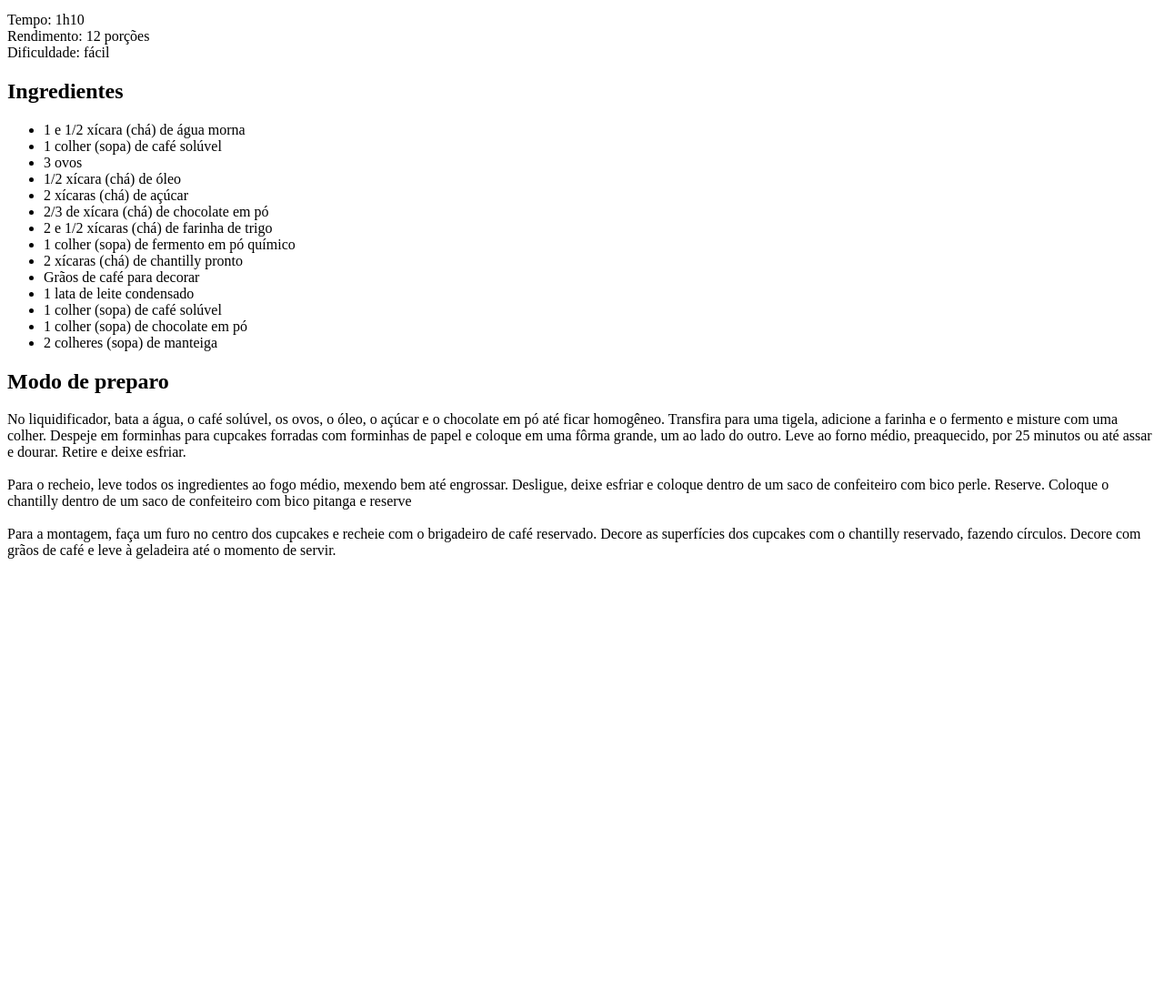
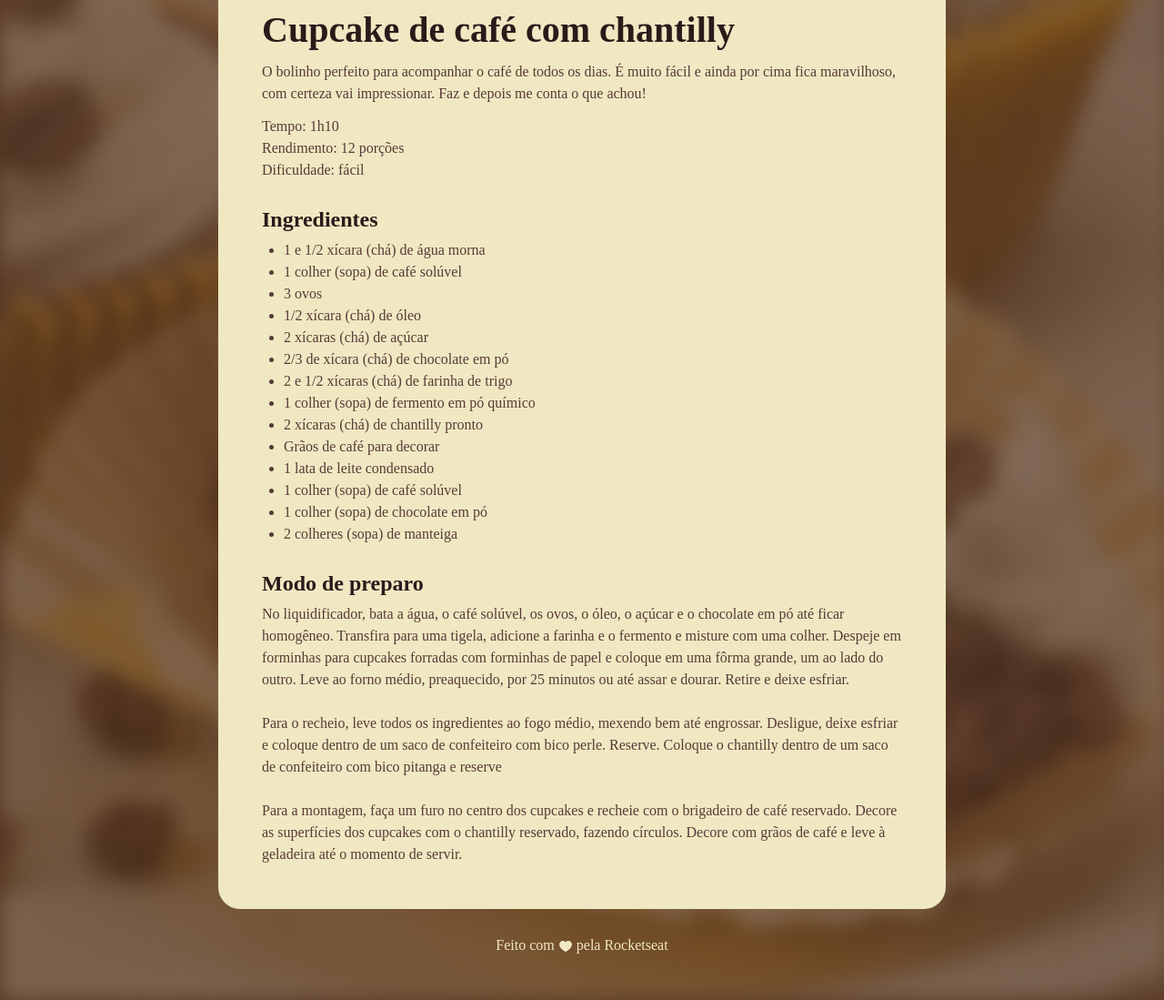
Before and after one commit to moniquedbandas/p-ginaDeReceita, a plain HTML site: page index.html in a window 1280 px wide. Shown: the part 500-1599 px from the top of the page at 91% size. Before the commit the page ends 1130 px from the top, so only its background shows below. Drawn offline with Linux system fonts and the light colour scheme; a web font is replaced by a local one.

Commit message:
Projeto de receita foi finalizado.

```diff
--- a/index.html
+++ b/index.html
@@ -2,9 +2,13 @@
 <html lang="pt-BR">
 
 <head>
+    <link rel="preconnect" href="https://fonts.googleapis.com">
+    <link rel="preconnect" href="https://fonts.gstatic.com" crossorigin>
+
     <meta charset="UTF-8">
     <meta name="viewport" content="width=device-width, initial-scale=1.0">
     <title>Página de receita</title>
+    <link href="https://fonts.googleapis.com/css2?family=Alice&display=swap" rel="stylesheet">
     <link rel="stylesheet" href="style.css">
 </head>
 
@@ -68,6 +72,11 @@
             </section>
         </main>
     </div>
+
+    <footer>
+        Feito com
+        <img src="assets/heart.svg" alt="Coraçãozinho"> pela Rocketseat
+    </footer>
 </body>
 
 </html>
--- a/style.css
+++ b/style.css
@@ -1,3 +1,67 @@
+* {
+  margin: 0;
+  padding: 0;
+}
+
+:root {
+  font-family: "Alice", serif;
+  line-height: 150%;
+  color: #573a37;
+}
+body {
+  background-image: url(assets/bg.jpg);
+  background-size: cover;
+}
+
+#page {
+  box-sizing: border-box;
+  width: 800px;
+  padding: 24px;
+  background-color: #f0e8c2;
+  border-radius: 24px;
+  margin: 48px auto 28px;
+}
+
 img {
   border-radius: 1rem;
 }
+main {
+  padding: 24px;
+}
+section + section {
+  /* section que tem uma section antes dela, leva esse css */
+  margin-top: 24px;
+}
+
+#about p + p {
+  margin-top: 12px;
+}
+
+h1 {
+  line-height: 140%;
+  font-size: 40px;
+}
+
+h2 {
+  font-size: 24px;
+}
+h1,
+h2 {
+  color: #291b1a;
+  margin-bottom: 4px;
+  line-height: 150%;
+}
+
+ul {
+  padding-left: 24px;
+}
+
+footer {
+  color: #f0e8c2;
+  text-align: center;
+  padding-bottom: 48px;
+}
+
+footer img {
+  vertical-align: middle;
+}
```
Also changed, not shown: assets/bg-image.jpg (deleted), assets/bg.jpg (added), assets/heart.svg (added).
